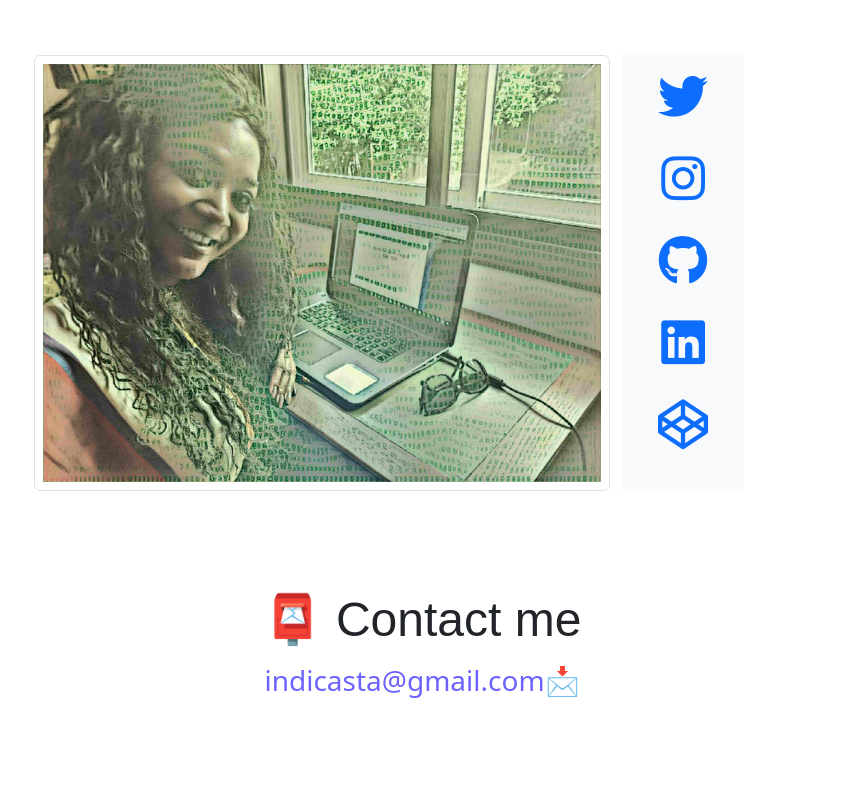
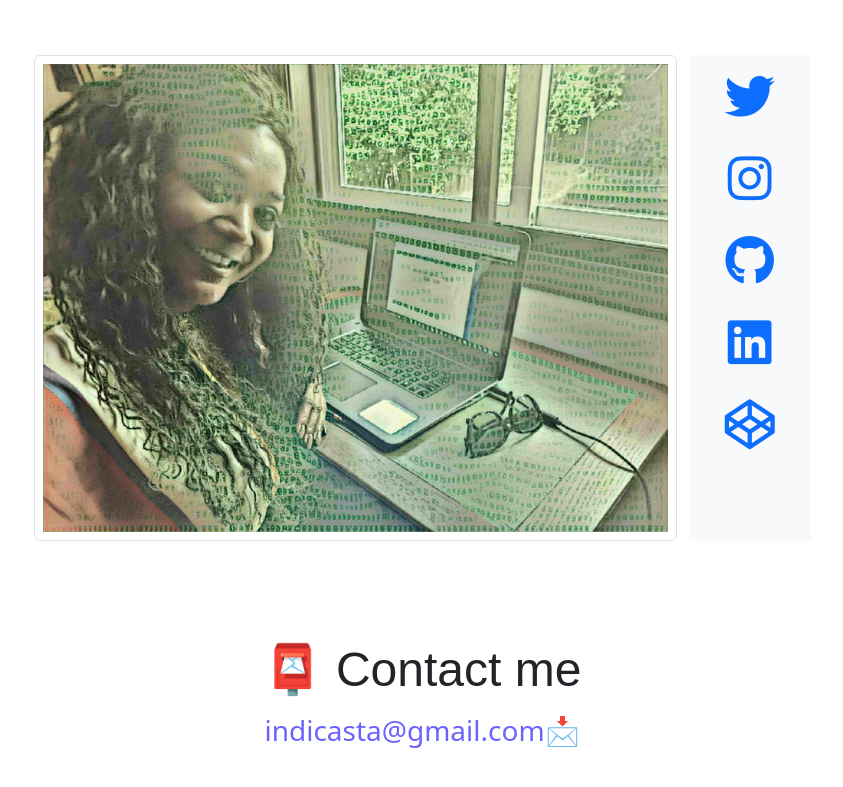
Before and after one commit to indicasta/IndiCasta, a plain HTML site: page about.html in a window 1280 px wide. Shown: the part 609-1396 px from the top of the page, without its empty margins (218-1061 px from the left). Before the commit the page ends 1358 px from the top, so only its background shows below. Drawn offline with nearby package versions, Linux system fonts and the light colour scheme; a web font is replaced by a local one.

Commit message:
giving 10cols to my pic

```diff
--- a/about.html
+++ b/about.html
@@ -110,7 +110,7 @@
 
     <div class="container-fluid">
       <div class="row my-5">
-        <div class="col-md-9">
+        <div class="col-md-10">
           <img
             src="images/usd colors.jpg"
             alt="Indira Castañeda Pic"
```
